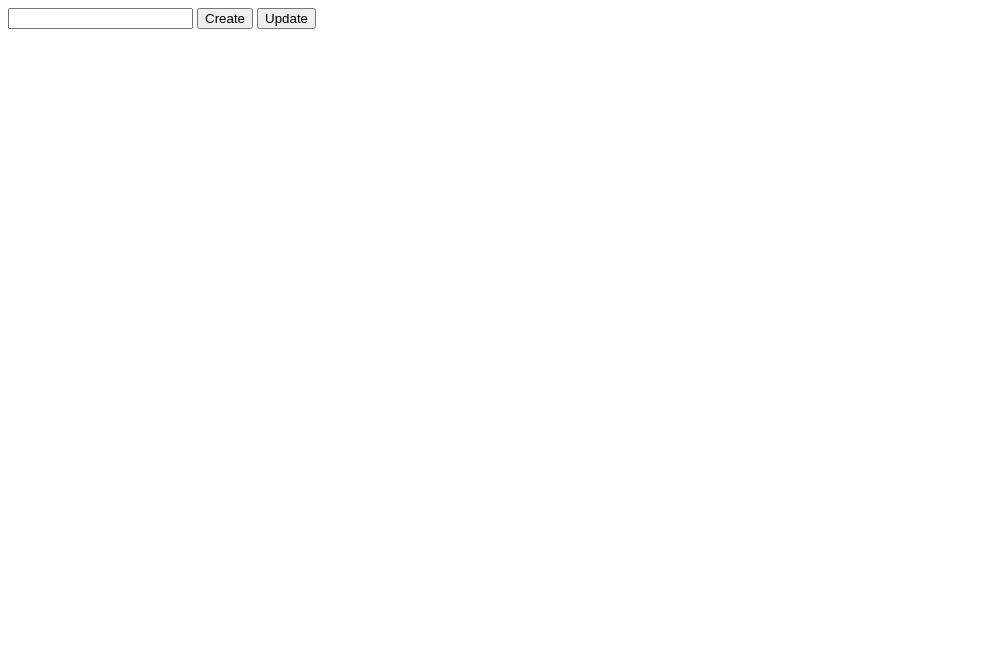
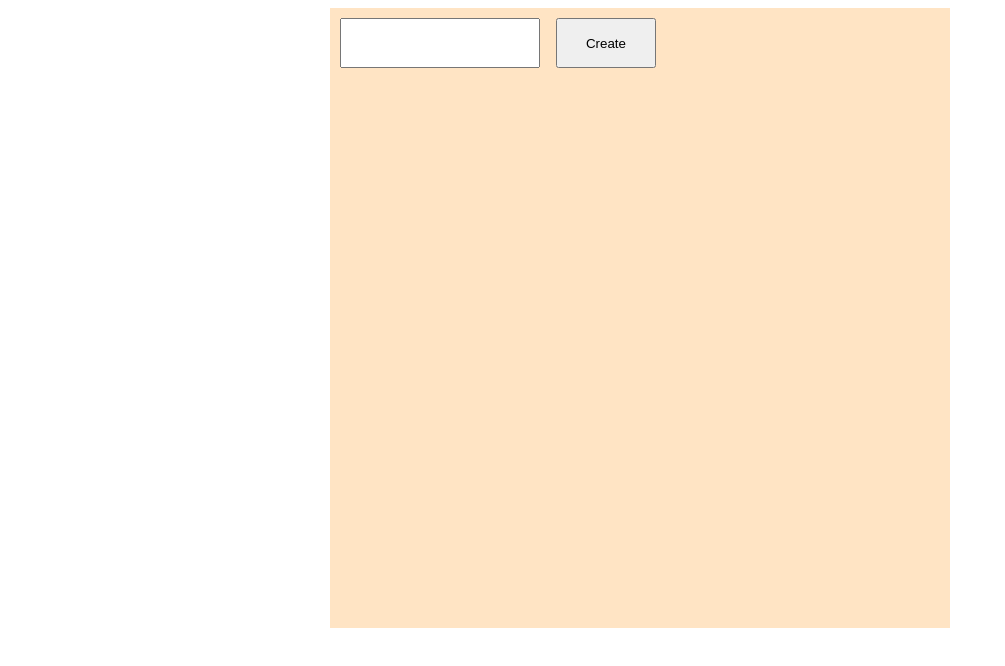
Before and after one commit to sakibtamim/simple-crud-js, a plain HTML site: page index.html in a window 1280 px wide. Shown: the whole page, without its empty margins (0-1005 px from the left). Drawn offline with Linux system fonts and the light colour scheme.

Commit message:
2nd commit

```diff
--- /dev/null
+++ b/css/style.css
@@ -0,0 +1,29 @@
+.todo_main {
+  position: absolute;
+  left: 50%;
+  transform: translateX(-50%);
+  padding: 10px;
+  height: 600px;
+  width: 600px;
+  background-color: bisque;
+  -webkit-transform: translateX(-50%);
+  -moz-transform: translateX(-50%);
+  -ms-transform: translateX(-50%);
+  -o-transform: translateX(-50%);
+}
+
+input {
+  height: 50px;
+  width: 200px;
+}
+button {
+  height: 50px;
+  width: 100px;
+}
+.update_btn {
+  display: none;
+}
+.form {
+  display: flex;
+  gap: 16px;
+}
--- a/index.html
+++ b/index.html
@@ -3,13 +3,18 @@
     <meta charset="UTF-8" />
     <meta name="viewport" content="width=device-width, initial-scale=1.0" />
     <title>Document</title>
+    <link rel="stylesheet" href="css/style.css" />
   </head>
   <body>
-    <input type="text" />
-    <button class="create_btn">Create</button>
-    <button class="update_btn">Update</button>
+    <div class="todo_main">
+      <div class="form">
+        <input type="text" />
+        <button class="create_btn">Create</button>
+        <button class="update_btn">Update</button>
+      </div>
 
-    <ul class="list"></ul>
+      <ul class="list"></ul>
+    </div>
 
     <script src="js/main.js"></script>
   </body>
--- a/js/main.js
+++ b/js/main.js
@@ -18,6 +18,8 @@ update.addEventListener("click", () => {
   input.value = "";
   isEditing = false;
   todo();
+  update.style.display = "none";
+  create.style.display = "block";
 });
 
 input.addEventListener("keydown", function (event) {
@@ -53,6 +55,8 @@ function todo() {
         dataID = id;
         isEditing = true;
         todo();
+        create.style.display = "none";
+        update.style.display = "block";
       });
     });
   });
```
